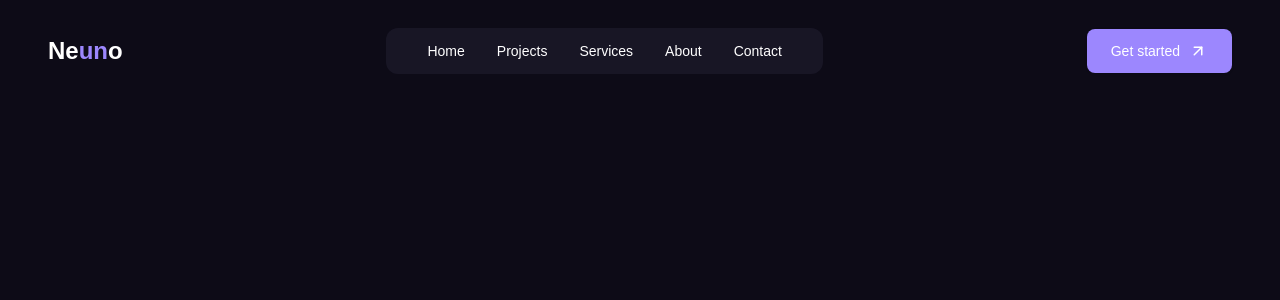
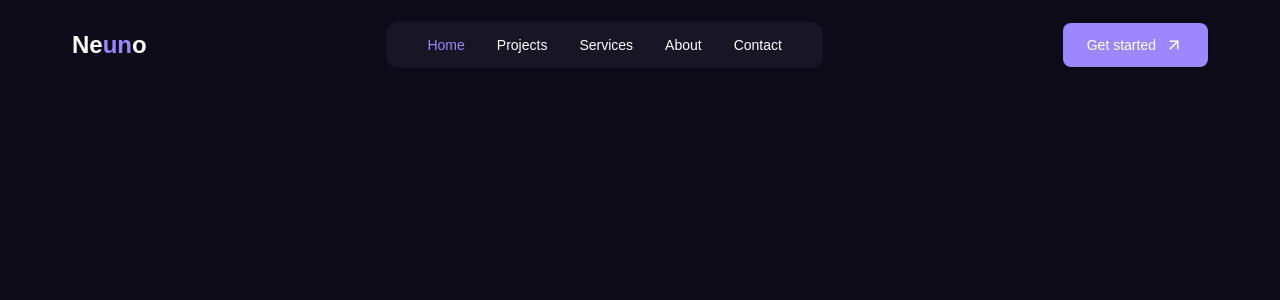
Before and after one commit to mehedii-h03/neuno, a Next.js app: page / in a window 1280 px wide. Shown: the top 300 px of the page. Built offline with nearby package versions, Linux system fonts and the light colour scheme.

Commit message:
navbar aniamtion changed mobile design changed

```diff
--- a/src/components/landing/Navbar.tsx
+++ b/src/components/landing/Navbar.tsx
@@ -10,11 +10,12 @@ const navItems = ["Home", "Projects", "Services", "About", "Contact"];
 const Navbar = () => {
   const [isMenuOpen, setIsMenuOpen] = useState(false);
   const [scrolled, setScrolled] = useState(false);
+  const [activeItem, setActiveItem] = useState("Home");
   const menuRef = useRef<HTMLDivElement>(null);
   const buttonRef = useRef<HTMLButtonElement>(null);
   const willChange = useWillChange();
 
-  // Handle scroll effect for navbar
+  // Handle scroll effect for navbar with smoother transition
   useEffect(() => {
     const handleScroll = () => {
       setScrolled(window.scrollY > 20);
@@ -57,40 +58,92 @@ const Navbar = () => {
   }, [isMenuOpen]);
 
   const toggleMenu = useCallback(() => {
-    setIsMenuOpen(prev => !prev);
+    setIsMenuOpen((prev) => !prev);
   }, []);
 
   const closeMenu = useCallback(() => {
     setIsMenuOpen(false);
   }, []);
 
+  const handleItemClick = useCallback(
+    (item: string) => {
+      setActiveItem(item);
+      closeMenu();
+    },
+    [closeMenu]
+  );
+
+  // Enhanced spring animation settings for smoother feel
+  const springTransition = {
+    type: "spring",
+    stiffness: 130,
+    damping: 20,
+    mass: 0.85,
+  };
+
   return (
     <div className="fixed top-0 left-0 right-0 z-50 px-4 py-4">
+      <div className="flex justify-center w-full">
+        {/* Desktop Navbar */}
         <motion.nav
-        initial={{ opacity: 0, y: -10 }}
-        animate={{ opacity: 1, y: 0 }}
+          initial={{ opacity: 0, y: -15, scale: 0.97 }}
+          animate={{
+            opacity: 1,
+            y: 0,
+            scale: 1,
+            width: scrolled ? "840px" : "1200px",
+          }}
           transition={{
+            opacity: { duration: 0.5 },
+            y: { duration: 0.5, ...springTransition },
+            scale: { duration: 0.6, ...springTransition },
+            width: {
               duration: 0.5,
-          ease: [0.16, 1, 0.3, 1] // Custom spring curve
+              ...springTransition,
+            },
           }}
-        className={`relative md:max-w-7xl mx-auto ${
-          scrolled ? "md:bg-black/20 md:backdrop-blur-sm md:rounded-lg" : ""
-        }`}
-        style={{ willChange: willChange ? 'transform, opacity' : 'auto' }}
+          className="relative overflow-hidden"
+          style={{
+            willChange: willChange ? "transform, opacity, width" : "auto",
+          }}
         >
-        {/* Mobile-only glass background */}
-        <div className="md:hidden absolute inset-0 bg-[#2E2A405C] backdrop-blur-md rounded-full" />
+          {/* Desktop-only glass background that appears when scrolled */}
+          <motion.div
+            className="hidden md:block absolute inset-0 bg-[#2E2A405C] backdrop-blur-md rounded-full"
+            initial={{ opacity: 0, backdropFilter: "blur(0px)" }}
+            animate={{
+              opacity: scrolled ? 1 : 0,
+              backdropFilter: scrolled ? "blur(12px)" : "blur(0px)",
+            }}
+            transition={{
+              opacity: { duration: 0.4 },
+              backdropFilter: { duration: 0.5 },
+              ...springTransition,
+            }}
+          />
+
+          {/* Mobile-only glass background - fixed size */}
+          <div className="md:hidden absolute inset-0 bg-[#2E2A405C] backdrop-blur-md rounded-xl" />
 
           {/* Content container */}
-        <div className="relative flex items-center justify-between py-3 px-5 md:px-8 z-10">
+          <div className="relative flex items-center justify-between py-1.5 px-5 md:px-8 z-10">
             {/* Logo */}
             <motion.h3
               initial={{ opacity: 0, x: -10 }}
-            animate={{ opacity: 1, x: 0 }}
+              animate={{
+                opacity: 1,
+                x: 0,
+                scale: [1, 1.03, 1],
+              }}
               transition={{
-              duration: 0.5,
-              delay: 0.1,
-              ease: [0.16, 1, 0.3, 1]
+                opacity: { duration: 0.4, delay: 0.1 },
+                x: { duration: 0.5, delay: 0.1 },
+                scale: {
+                  times: [0, 0.5, 1],
+                  duration: 1.2,
+                  delay: 0.7,
+                  ease: "easeInOut",
+                },
               }}
               className="text-2xl font-bold text-white"
             >
@@ -99,38 +152,47 @@ const Navbar = () => {
 
             {/* Desktop Links */}
             <motion.div
-            initial={{ opacity: 0, y: 10 }}
-            animate={{ opacity: 1, y: 0 }}
+              initial={{ opacity: 0 }}
+              animate={{ opacity: 1 }}
               transition={{
-              duration: 0.5,
+                duration: 0.4,
                 delay: 0.2,
-              ease: [0.16, 1, 0.3, 1]
               }}
-            className="hidden md:block relative rounded-xl p-[1px]"
+              className="hidden md:block relative rounded-full p-[1px]"
             >
-            {/* Glass background only */}
-            <div className="absolute inset-0 bg-[#2E2A405C] backdrop-blur-md rounded-xl" />
+              {/* Links background - only visible when not scrolled */}
+              <motion.div
+                className="absolute inset-0 bg-[#2E2A405C] backdrop-blur-md rounded-xl opacity-80"
+                initial={{ opacity: 1 }}
+                animate={{
+                  opacity: scrolled ? 0 : 1,
+                  scale: scrolled ? 0.95 : 1,
+                }}
+                transition={{
+                  duration: 0.3,
+                  ...springTransition,
+                }}
+              />
 
-            <ul className="relative flex items-center gap-x-8 py-3 px-10 rounded-xl z-20">
+              <ul className="relative flex items-center gap-x-8 py-3 px-10 rounded-full z-20">
                 {navItems.map((item, index) => (
                   <motion.li
-                  initial={{ opacity: 0, y: 10 }}
+                    initial={{ opacity: 0, y: -8 }}
                     animate={{ opacity: 1, y: 0 }}
                     transition={{
                       duration: 0.3,
-                    delay: 0.3 + (index * 0.05),
-                    ease: [0.16, 1, 0.3, 1]
+                      delay: 0.2 + index * 0.06,
+                      ...springTransition,
                     }}
                     whileHover={{
                       color: "#6366f1",
-                    scale: 1.05,
-                    transition: {
-                      duration: 0.2,
-                      ease: [0.16, 1, 0.3, 1]
-                    }
+                      scale: 1.01,
                     }}
-                  className="text-white text-sm font-medium cursor-pointer"
+                    className={`text-sm font-medium cursor-pointer ${
+                      activeItem === item ? "text-primary" : "text-white"
+                    }`}
                     key={item}
+                    onClick={() => handleItemClick(item)}
                   >
                     {item}
                   </motion.li>
@@ -140,12 +202,21 @@ const Navbar = () => {
 
             {/* Desktop CTA Button */}
             <motion.div
-            initial={{ opacity: 0, x: 10 }}
-            animate={{ opacity: 1, x: 0 }}
+              initial={{ opacity: 0, scale: 0.9 }}
+              animate={{
+                opacity: 1,
+                scale: 1,
+                y: [0, -3, 0],
+              }}
               transition={{
-              duration: 0.5,
-              delay: 0.4,
-              ease: [0.16, 1, 0.3, 1]
+                opacity: { duration: 0.4, delay: 0.3 },
+                scale: { duration: 0.5, delay: 0.3, ...springTransition },
+                y: {
+                  times: [0, 0.5, 1],
+                  duration: 1.5,
+                  delay: 1,
+                  ease: "easeInOut",
+                },
               }}
               className="hidden md:block"
             >
@@ -157,14 +228,13 @@ const Navbar = () => {
             {/* Mobile Menu Button */}
             <motion.button
               ref={buttonRef}
-            initial={{ opacity: 0, x: 10 }}
-            animate={{ opacity: 1, x: 0 }}
+              initial={{ opacity: 0 }}
+              animate={{ opacity: 1 }}
               transition={{
-              duration: 0.5,
+                duration: 0.4,
                 delay: 0.1,
-              ease: [0.16, 1, 0.3, 1]
               }}
-            className="md:hidden text-white p-2 rounded-full z-20 flex items-center justify-center"
+              className="md:hidden text-white p-2 rounded-xl z-50 flex items-center justify-center"
               onClick={toggleMenu}
               aria-label={isMenuOpen ? "Close menu" : "Open menu"}
               whileTap={{ scale: 0.95 }}
@@ -178,7 +248,6 @@ const Navbar = () => {
                     exit={{ rotate: 90, opacity: 0 }}
                     transition={{
                       duration: 0.2,
-                    ease: [0.16, 1, 0.3, 1]
                     }}
                   >
                     <X size={20} />
@@ -191,7 +260,6 @@ const Navbar = () => {
                     exit={{ rotate: -90, opacity: 0 }}
                     transition={{
                       duration: 0.2,
-                    ease: [0.16, 1, 0.3, 1]
                     }}
                   >
                     <Menu size={20} />
@@ -201,8 +269,9 @@ const Navbar = () => {
             </motion.button>
           </div>
         </motion.nav>
+      </div>
 
-      {/* Mobile Menu */}
+      {/* Mobile Menu - Positioned below hamburger */}
       <AnimatePresence>
         {isMenuOpen && (
           <>
@@ -213,41 +282,59 @@ const Navbar = () => {
               exit={{ opacity: 0 }}
               transition={{
                 duration: 0.3,
-                ease: [0.16, 1, 0.3, 1]
               }}
               className="fixed inset-0 z-40 md:hidden bg-[#0F0E13]/90 backdrop-blur-sm"
               onClick={closeMenu}
-              style={{ willChange: willChange ? 'opacity' : 'auto' }}
+              style={{ willChange: willChange ? "opacity" : "auto" }}
             />
 
             {/* Menu Container */}
             <motion.div
               ref={menuRef}
-              initial={{ opacity: 0, y: 20, scale: 0.95 }}
-              animate={{ opacity: 1, y: 0, scale: 1 }}
-              exit={{ opacity: 0, y: 10, scale: 0.95 }}
+              initial={{
+                opacity: 0,
+                y: -20,
+                scaleY: 0,
+                transformOrigin: "top right",
+              }}
+              animate={{ opacity: 1, y: 0, scaleY: 1 }}
+              exit={{ opacity: 0, y: -10, scaleY: 0 }}
               transition={{
-                duration: 0.4,
-                ease: [0.16, 1, 0.3, 1]
+                duration: 0.3,
               }}
-              className="fixed top-20 right-4 left-4 z-40 md:hidden rounded-xl p-6 bg-[#2E2A405C] backdrop-blur-md border border-[#48407080] border-opacity-40"
-              style={{ willChange: willChange ? 'transform, opacity' : 'auto' }}
+              className="fixed top-16 right-4 z-40 md:hidden rounded-xl px-5 py-4 bg-[#2E2A405C] backdrop-blur-md border border-[#48407080] border-opacity-40 w-64"
+              style={{ willChange: willChange ? "transform, opacity" : "auto" }}
             >
               <ul className="flex flex-col space-y-5 mb-6">
                 {navItems.map((item, index) => (
                   <motion.li
                     key={item}
-                    initial={{ opacity: 0, x: -20 }}
+                    initial={{ opacity: 0, x: -10 }}
                     animate={{ opacity: 1, x: 0 }}
                     transition={{
-                      delay: 0.1 + (index * 0.05),
+                      delay: 0.1 + index * 0.05,
                       duration: 0.3,
-                      ease: [0.16, 1, 0.3, 1]
                     }}
-                    whileHover={{ x: 5 }}
-                    className="text-white text-lg font-medium cursor-pointer"
-                    onClick={closeMenu}
+                    className={`text-lg font-medium cursor-pointer relative pl-4 ${
+                      activeItem === item ? "text-primary" : "text-white"
+                    }`}
+                    onClick={() => handleItemClick(item)}
                   >
+                    {/* Active indicator bar */}
+                    {activeItem === item && (
+                      <motion.div
+                        layoutId="activeIndicator"
+                        className="absolute bg-primary w-0.5 my-auto"
+                        style={{
+                          left: "-21px",
+                          top: 0,
+                          bottom: 0,
+                        }}
+                        initial={{ opacity: 0, height: 0 }}
+                        animate={{ opacity: 1, height: "80%" }}
+                        transition={{ duration: 0.2 }}
+                      />
+                    )}
                     {item}
                   </motion.li>
                 ))}
@@ -255,12 +342,11 @@ const Navbar = () => {
 
               {/* Mobile CTA Button */}
               <motion.div
-                initial={{ opacity: 0, y: 20 }}
+                initial={{ opacity: 0, y: 10 }}
                 animate={{ opacity: 1, y: 0 }}
                 transition={{
                   delay: 0.3,
                   duration: 0.3,
-                  ease: [0.16, 1, 0.3, 1]
                 }}
               >
                 <DiagonalCircularButton
```
Also changed, not shown: src/app/page.tsx (line endings or trailing spaces). Lines whose indentation alone changed are shown as unchanged.
